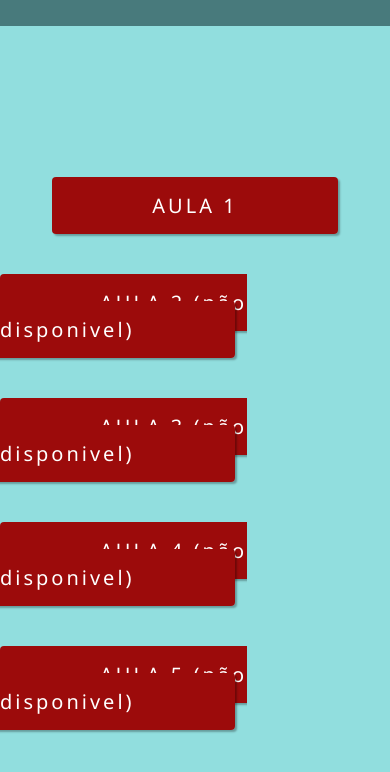
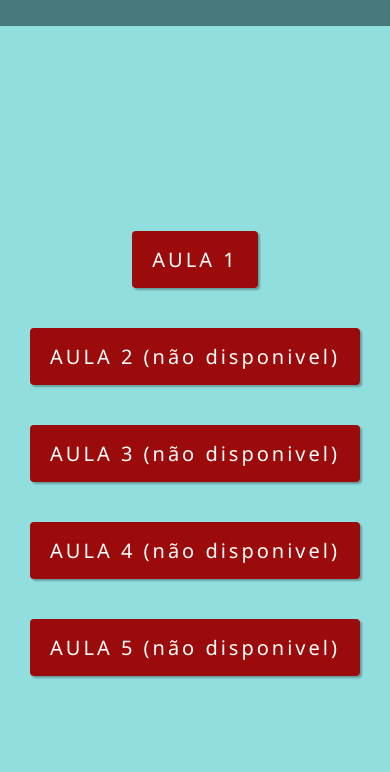
Before and after one commit to Cesar-Felizardo/STUDY, a plain HTML site: page index.html in a window 390 px wide. Shown: the part 74-846 px from the top of the page. Drawn offline with Linux system fonts and the light colour scheme.

Commit message:
nono commit

```diff
--- a/css/style.css
+++ b/css/style.css
@@ -39,7 +39,7 @@ a {
     font-size: 20px;
     color: #ffffff;
     background: #9c0b0b;
-    padding: 20px 120px;
+    padding: 20px 110px;
     letter-spacing: 3px;
     border-radius: 4px;
     box-shadow: 2px 2px 2px #0000004b;
@@ -50,10 +50,19 @@ a:hover {
     background: #dd0a0a;
 }
 
+/* MEDIA QUERY 520PX */
+
+@media screen  and (max-width: 520px) {
+
+    a {
+        padding: 20px 80px;
+    }
+}
+
 
 /* MEDIA QUERY 450PX */
 
-@media screen  and (max-width: 450px) {
+@media screen  and (max-width: 460px) {
 
     h1 {
         font-size: 30px;
@@ -67,18 +76,17 @@ a:hover {
         align-items: center;
         flex-direction: column;
     }
+
+    a {
+        padding: 20px 50px;
+    }
 }
 
+/* MEDIA QUERY 520PX */
 
-/* MEDIA QUERY 450PX */
-
-main {
-    padding-top: -50px;
-}
-
-@media screen  and (max-width: 450px) {
+@media screen  and (max-width: 399px) {
 
     a {
-        padding: 15px 100px;
+        padding: 15px 20px;
     }
 }
```
